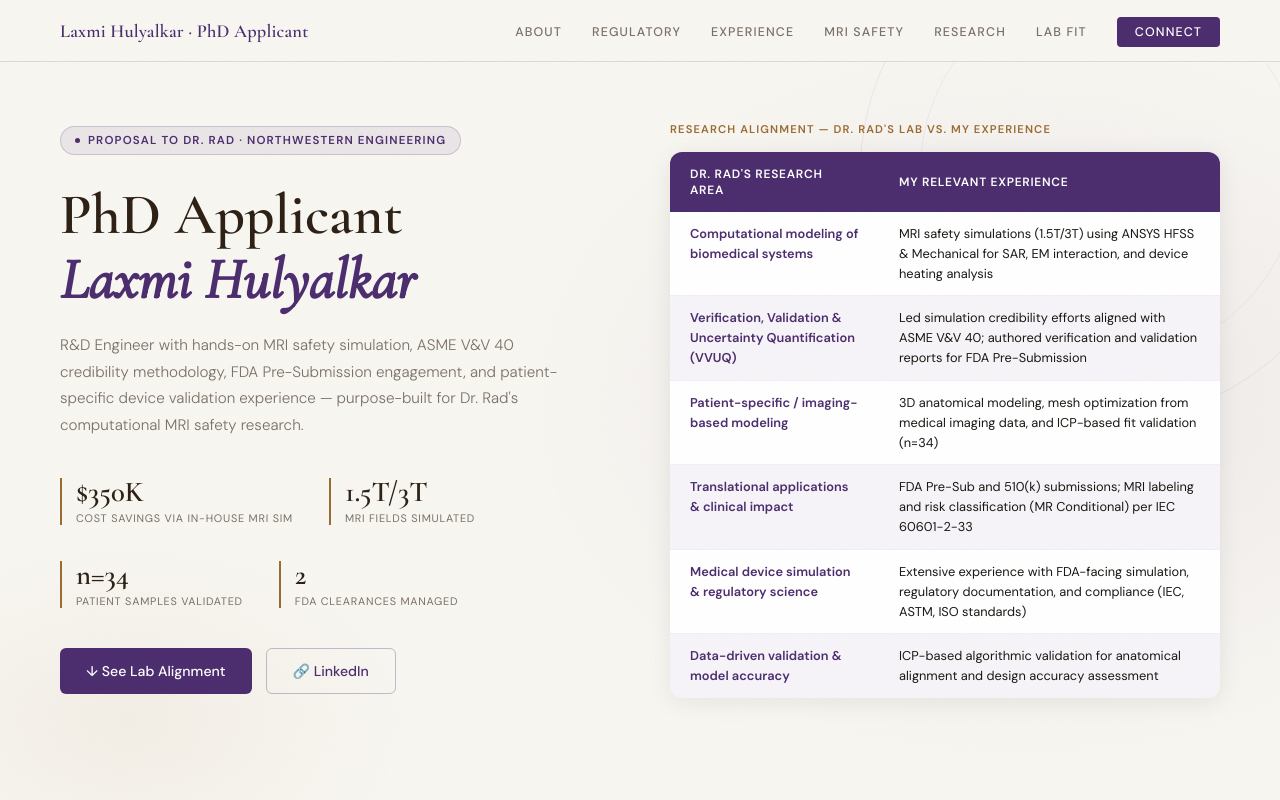
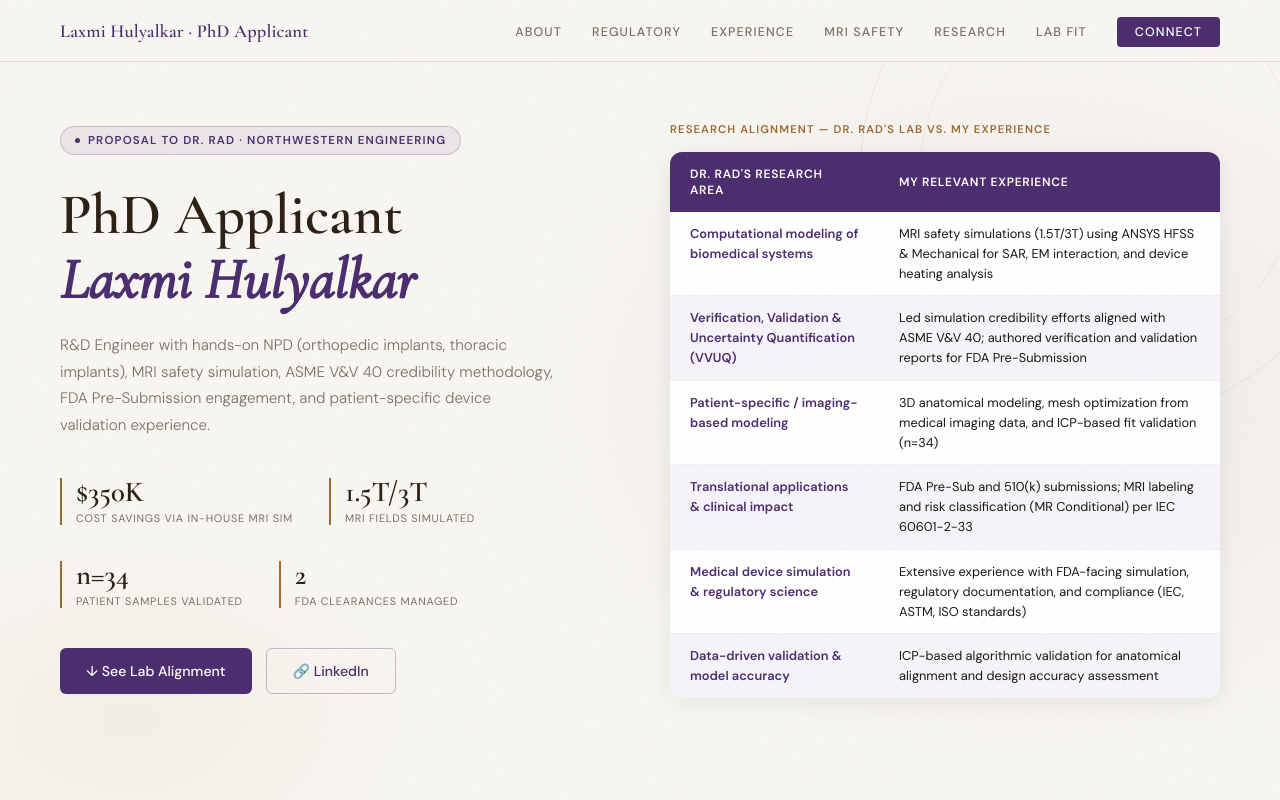
Before and after one commit to LaxmiHulyalkar/Dr.Laleh, a plain HTML site: page index.html in a window 1280 px wide. Shown: the top 800 px of the page. Drawn offline with nearby package versions, Linux system fonts and the light colour scheme.

Commit message:
Update index.html

```diff
--- a/index.html
+++ b/index.html
@@ -810,9 +810,8 @@
     <div class="hero-badge">Proposal to Dr. Rad · Northwestern Engineering</div>
     <h1>PhD Applicant<br><em>Laxmi Hulyalkar</em></h1>
     <p class="hero-sub">
-      R&D Engineer with hands-on MRI safety simulation, ASME V&V 40 credibility methodology,
-      FDA Pre-Submission engagement, and patient-specific device validation experience —
-      purpose-built for Dr. Rad's computational MRI safety research.
+      R&D Engineer with hands-on NPD (orthopedic implants, thoracic implants), MRI safety simulation, ASME V&V 40 credibility methodology,
+      FDA Pre-Submission engagement, and patient-specific device validation experience.
     </p>
     <div class="hero-stats">
       <div class="stat">
```
